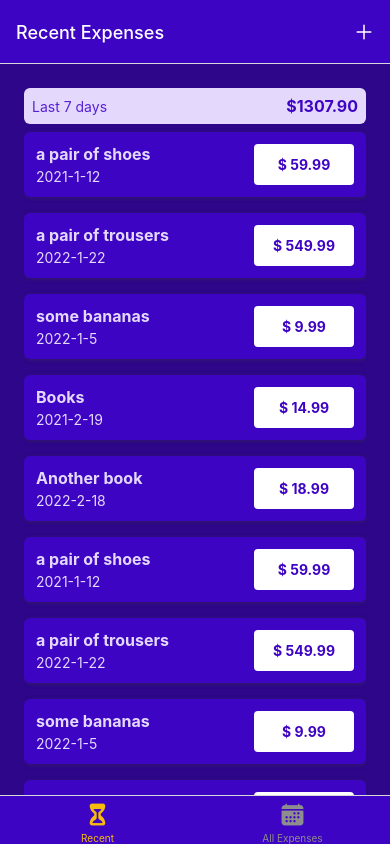
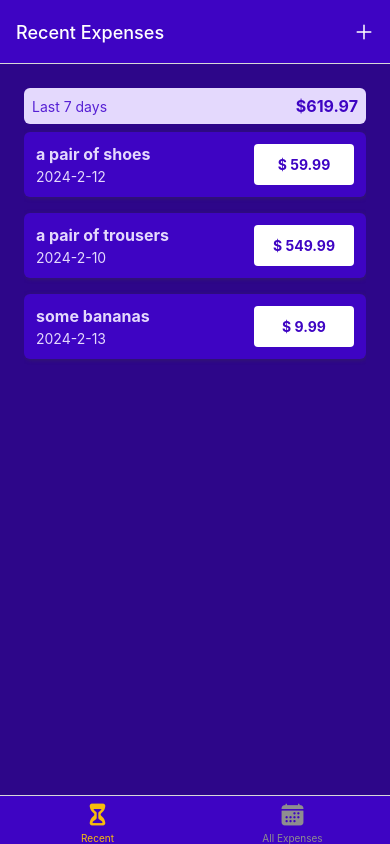
Before and after one commit to jai0323/Expense-Tracker-App, a React Native app: screen /RecentScreen in a window 390 px wide. Built offline with nearby package versions, Linux system fonts and the light colour scheme.

Commit message:
context API

```diff
--- a/App.js
+++ b/App.js
@@ -9,6 +9,7 @@ import RecentExpenses from './screens/RecentExpenses';
 import AllExpenses from './screens/AllExpenses';
 import { GlobalStyles } from './constants/styles';
 import IconButton from './components/UI/IconButton';
+import ExpensesContextProvider from './store/expenses-context';
 
 const Stack = createNativeStackNavigator();
 const BottomTabs = createBottomTabNavigator();
@@ -54,7 +55,8 @@ export default function App() {
 
   return (
    <>
-      <StatusBar style="auto" />
+      <StatusBar style="light" />
+      <ExpensesContextProvider>
       <NavigationContainer>
         <Stack.Navigator screenOptions={{
           headerStyle:{ backgroundColor: GlobalStyles.colors.primary500},
@@ -71,6 +73,7 @@ export default function App() {
           />
         </Stack.Navigator>
       </NavigationContainer>
+      </ExpensesContextProvider>
    </>
   );
 }
--- a/components/ExpensesOutput/ExpenseOutput.js
+++ b/components/ExpensesOutput/ExpenseOutput.js
@@ -1,76 +1,23 @@
-import { FlatList, View } from "react-native";
+import { FlatList, Text, View } from "react-native";
 import ExpensesSummary from "./ExpensesSummary";
 import ExpensesList from "./ExpensesList";
 import { StyleSheet } from "react-native";
 import { GlobalStyles } from "../../constants/styles";
 
-const DUMMY_EXPENSES = [
+
+function ExpensesOutput ({expenses, expensePeriod, fallbackText}){
+
+    let content = <Text style={styles.infoText}>{fallbackText}</Text>;
+
+    if(expenses.length > 0)
     {
-        id:'e1',
-        description: 'a pair of shoes',
-        amount: 59.99,
-        date: new Date('2021-01-12')
-    },
-    {
-        id:'e2',
-        description: 'a pair of trousers',
-        amount: 549.99,
-        date: new Date('2022-01-22')
-    },
-    {
-        id:'e3',
-        description: 'some bananas',
-        amount: 9.99,
-        date: new Date('2022-01-05')
-    },
-    {
-        id:'e4',
-        description: 'Books',
-        amount: 14.99,
-        date: new Date('2021-02-19')
-    },
-    {
-        id:'e5',
-        description: 'Another book',
-        amount: 18.99,
-        date: new Date('2022-02-18')
-    },
-    {
-        id:'e6',
-        description: 'a pair of shoes',
-        amount: 59.99,
-        date: new Date('2021-01-12')
-    },
-    {
-        id:'e7',
-        description: 'a pair of trousers',
-        amount: 549.99,
-        date: new Date('2022-01-22')
-    },
-    {
-        id:'e8',
-        description: 'some bananas',
-        amount: 9.99,
-        date: new Date('2022-01-05')
-    },
-    {
-        id:'e9',
-        description: 'Books',
-        amount: 14.99,
-        date: new Date('2021-02-19')
-    },
-    {
-        id:'e10',
-        description: 'Another book',
-        amount: 18.99,
-        date: new Date('2022-02-18')
-    },
-];
+        content = <ExpensesList expenses = {expenses}/>
+    }
 
-function ExpensesOutput ({expenses, expensePeriod}){
+
  return <View style={styles.container}>
-    <ExpensesSummary expenses={DUMMY_EXPENSES} periodName={expensePeriod}/>
-    <ExpensesList expenses={DUMMY_EXPENSES} />
+    <ExpensesSummary expenses={expenses} periodName={expensePeriod}/>
+    {content}
  </View>
 }
 
@@ -82,5 +29,11 @@ const styles = StyleSheet.create({
         paddingTop:24,
         backgroundColor: GlobalStyles.colors.primary700,
         flex: 1,
+    },
+    infoText:{
+        color: 'white',
+        fontSize: 16,
+        textAlign: 'center',
+        marginTop: 32
     }
 })
--- a/screens/AllExpenses.js
+++ b/screens/AllExpenses.js
@@ -1,7 +1,12 @@
+import { useContext } from "react";
 import ExpensesOutput from "../components/ExpensesOutput/ExpenseOutput";
+import { ExpensesContext } from "../store/expenses-context";
 
 function AllExpenses(){
- return <ExpensesOutput expensePeriod="Total" />
+const expenseCtx = useContext(ExpensesContext);
+ return <ExpensesOutput expenses={expenseCtx.expenses} expensePeriod="Total"
+ fallbackText="No registered expense found!"
+ />
 }
 
 export default AllExpenses;
--- a/screens/ManageExpense.js
+++ b/screens/ManageExpense.js
@@ -1,13 +1,15 @@
-import { useLayoutEffect } from "react";
+import { useContext, useLayoutEffect } from "react";
 import { Pressable, StyleSheet, Text, View } from "react-native";
 import IconButton from "../components/UI/IconButton";
 import { GlobalStyles } from "../constants/styles";
 import Button from "../components/UI/Button";
+import { ExpensesContext } from "../store/expenses-context";
 
 function ManageExpense({route, navigation}){
 
     const editedExpenseId = route.params?.expenseId;
     const isEditing = !!editedExpenseId;
+    const expenseCtx = useContext(ExpensesContext);
 
     useLayoutEffect(()=>{
         navigation.setOptions({
@@ -17,14 +19,35 @@ function ManageExpense({route, navigation}){
 
 
     function deleteExpenseHandler(){
+        expenseCtx.deleteExpense(editedExpenseId);
         navigation.goBack();
     }
 
     function cancelHandler(){
+
         navigation.goBack();
     }
 
     function confirmHandler(){
+        if(isEditing)
+        {
+            expenseCtx.updateExpense(
+                editedExpenseId,
+                {
+                    description: 'Test!!!!!',
+                    amount: 229.99,
+                    date: new Date('2024-02-12'),
+                }
+            );
+        }
+        else{
+            expenseCtx.addExpense(
+                {
+                    description: 'Test',
+                    amount: 19.99,
+                    date: new Date('2024-02-13'),
+                });
+        }
         navigation.goBack();
     }
 
--- a/screens/RecentExpenses.js
+++ b/screens/RecentExpenses.js
@@ -1,7 +1,19 @@
+import { useContext } from "react";
 import ExpensesOutput from "../components/ExpensesOutput/ExpenseOutput";
+import { ExpensesContext } from "../store/expenses-context";
+import { getDateMinusDays } from "../util/date";
 
 function RecentExpenses(){
- return <ExpensesOutput expensePeriod="Last 7 days" />
+    const expenseCtx = useContext(ExpensesContext);
+    const recentExpenses = expenseCtx.expenses.filter((expense) => {
+        const today = new Date();
+        const date7DaysAgo = getDateMinusDays(today, 7);
+        return  expense.date >= date7DaysAgo;
+    });
+ return <ExpensesOutput expenses={recentExpenses}
+ expensePeriod="Last 7 days"
+ fallbackText="No expense registered for the last 7 days."
+ />
 }
 
 export default RecentExpenses;
--- /dev/null
+++ b/store/expenses-context.js
@@ -0,0 +1,126 @@
+import { createContext, useReducer } from "react";
+
+
+const DUMMY_EXPENSES = [
+    {
+        id:'e1',
+        description: 'a pair of shoes',
+        amount: 59.99,
+        date: new Date('2024-02-12')
+    },
+    {
+        id:'e2',
+        description: 'a pair of trousers',
+        amount: 549.99,
+        date: new Date('2024-02-10')
+    },
+    {
+        id:'e3',
+        description: 'some bananas',
+        amount: 9.99,
+        date: new Date('2024-02-13')
+    },
+    {
+        id:'e4',
+        description: 'Books',
+        amount: 14.99,
+        date: new Date('2024-01-29')
+    },
+    {
+        id:'e5',
+        description: 'Another book',
+        amount: 18.99,
+        date: new Date('2022-02-18')
+    },
+    {
+        id:'e6',
+        description: 'a pair of shoes',
+        amount: 59.99,
+        date: new Date('2021-01-12')
+    },
+    {
+        id:'e7',
+        description: 'a pair of trousers',
+        amount: 549.99,
+        date: new Date('2022-01-22')
+    },
+    {
+        id:'e8',
+        description: 'some bananas',
+        amount: 9.99,
+        date: new Date('2022-01-05')
+    },
+    {
+        id:'e9',
+        description: 'Books',
+        amount: 14.99,
+        date: new Date('2021-02-19')
+    },
+    {
+        id:'e10',
+        description: 'Another book',
+        amount: 18.99,
+        date: new Date('2022-02-18')
+    },
+];
+
+export const ExpensesContext = createContext({
+    expenses:[],
+    addExpense: ({description, amount, date}) => {},
+    deleteExpense: (id) => {},
+    updateExpense: (id,{description, amount, date}) => {},
+});
+
+// both value will be provided by react (state and action)
+
+function expensesReducer(state, action){
+    switch(action.type){
+        case 'ADD':
+            const id = new Date().toString() + Math.random().toString();
+            return [{...action.payload, id:id}, ...state]
+        case 'UPDATE':
+            const updatableExpenseIndex = state.findIndex(
+                (expense) => expense.id === action.payload.id
+            );
+            const updatableExpense = state[updatableExpenseIndex];
+            const updateItem = {...updatableExpense, ...action.payload.data};
+            const updatedExpenses = [...state];
+            updatedExpenses[updatableExpenseIndex] =  updateItem;
+            return updatedExpenses;
+
+        case 'DELETE':
+                return state.filter((expense) => expense.id !== action.payload);
+        default:
+            return state;
+    }
+}
+
+function ExpensesContextProvider({children}){
+    const [expensesState, dispatch] = useReducer(expensesReducer, DUMMY_EXPENSES);
+
+     function addExpense(expenseData){
+        // first argument is action
+        dispatch({type: 'ADD', payload: expenseData});
+     }
+
+     function deleteExpense(id){
+        // first argument is action
+        dispatch({type: 'DELETE', payload: id});
+     }
+
+     function updateExpense(id, expenseData){
+        // first argument is action
+        dispatch({type: 'UPDATE', payload: { id: id, data: expenseData}});
+     }
+
+     const value = {
+        expenses: expensesState,
+        addExpense: addExpense,
+        deleteExpense: deleteExpense,
+        updateExpense: updateExpense
+     }
+
+    return <ExpensesContext.Provider value={value}>{children}</ExpensesContext.Provider>
+}
+
+export default ExpensesContextProvider;
--- a/util/date.js
+++ b/util/date.js
@@ -1,3 +1,7 @@
 export function getForMattedDate(date){
     return `${date.getFullYear()}-${date.getMonth()+1}-${date.getDate()}`;
 }
+
+export function getDateMinusDays(date, days){
+    return new Date(date.getFullYear(), date.getMonth(), date.getDate() - days);
+}
```
